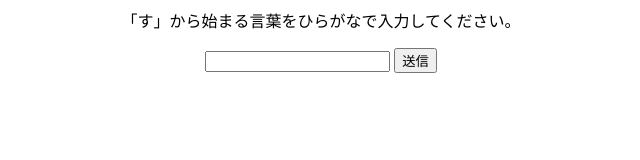
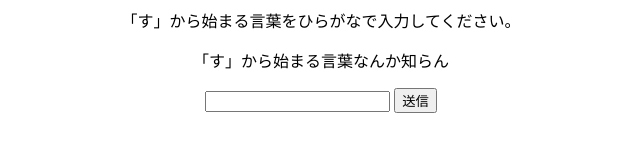
Before and after one commit to kuniatsu/workshopSIRITORI, a plain HTML site: page srtr03.html in a window 1280 px wide. Both pictures are taken after a click on the button "送信". Shown: the whole page, without its empty margins (319-959 px from the left). Drawn offline with Linux system fonts and the light colour scheme.

Commit message:
2問目の問題

```diff
--- a/srtr03.html
+++ b/srtr03.html
@@ -67,7 +67,24 @@
 
                 ///テキストボックスを空にする
                 tb.value = "";
+                yosoku(end);
+            }
 
+
+            function yosoku(key){
+                var storage = localStorage.getItem('タイトル');
+                var list = storage.split(',');
+                var i = 0;
+                var ichimojime;
+                while(i<list.length){
+                    ichimojime = list[i].slice(0,1);
+                    if(ichimojime==key){
+                        mess2.innerText="「"+list[i]+"」とかどうですか？";
+                        return;
+                    }
+                    i=i+1;
+                }
+                mess2.innerText="「"+key+"」から始まる言葉なんか知らん"
             }
         </script>
     </body>
```
Also changed, not shown: 1 other file.
